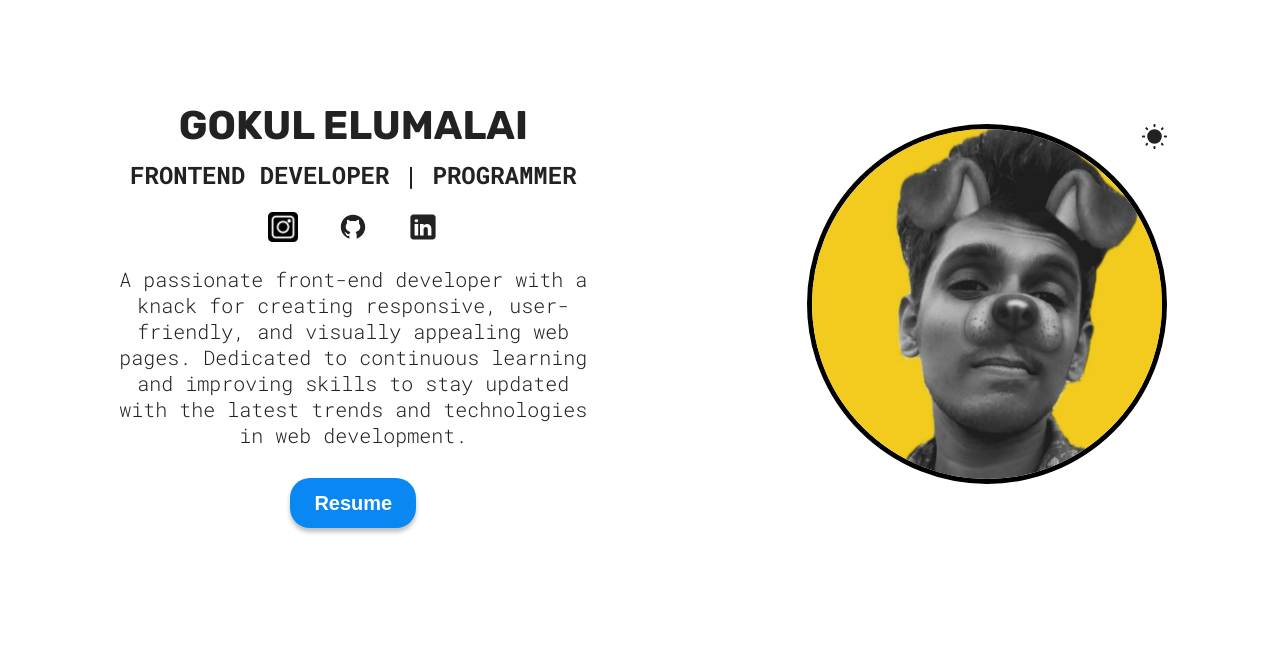
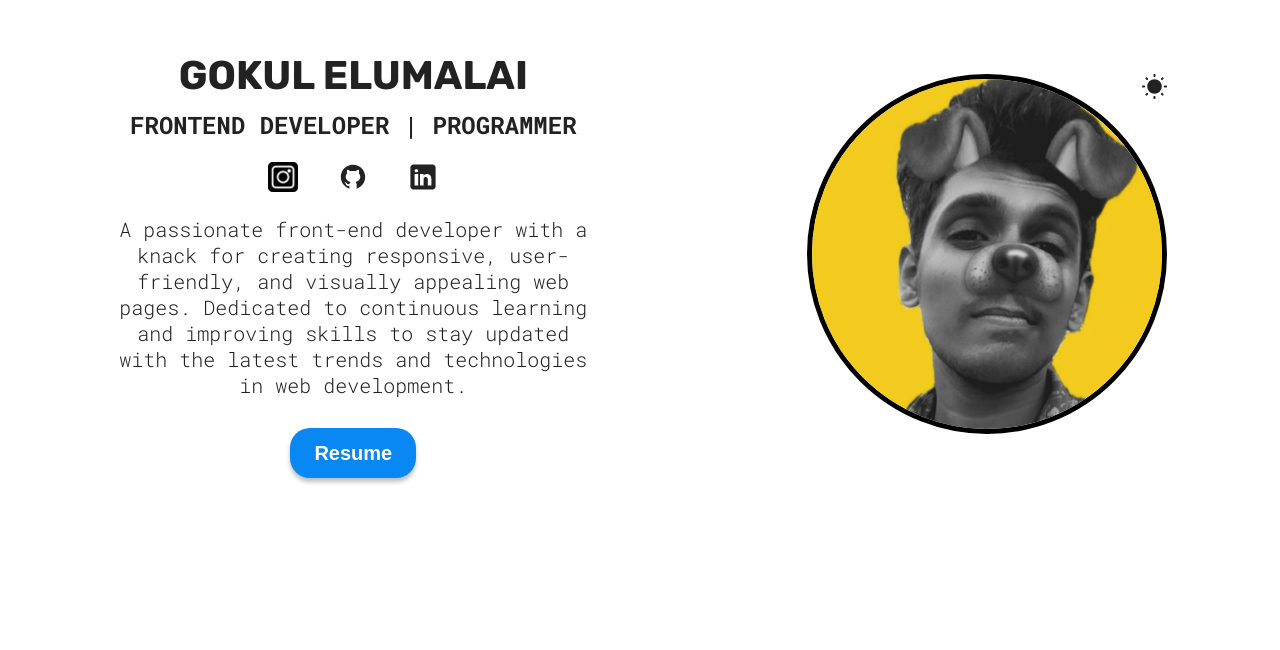
Before and after one commit to methegoku/personal-portfolio-goku, a React (Vite) app: page / in a window 1280 px wide. Shown: the part 150-800 px from the top of the page. Built offline with nearby package versions, Linux system fonts and the light colour scheme.

Commit message:
Update HeroStyles.module.css

```diff
--- a/src/sections/Hero/HeroStyles.module.css
+++ b/src/sections/Hero/HeroStyles.module.css
@@ -5,7 +5,7 @@
     gap: 20px;
     text-align: center;
     height: 100%;
-    min-height: 900px;
+    min-height: 800px;
 
 
     .hero{
```
